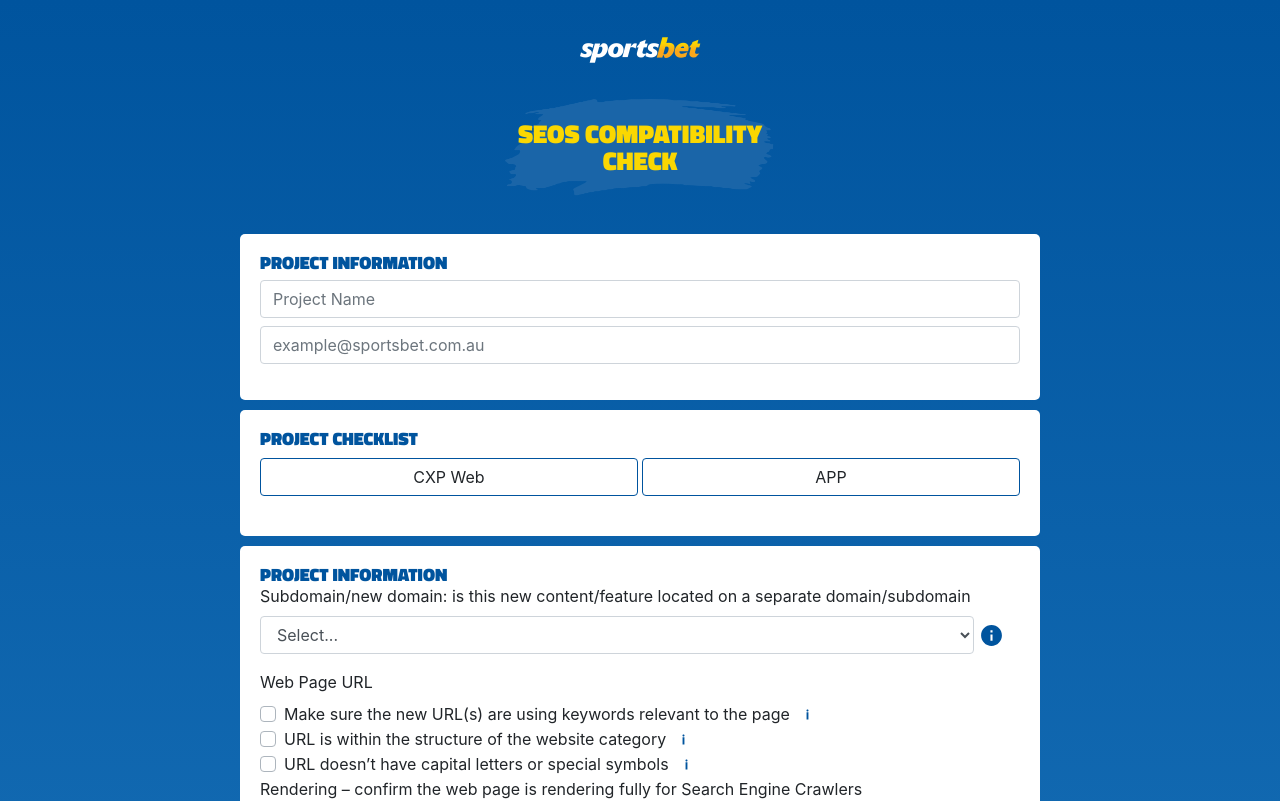
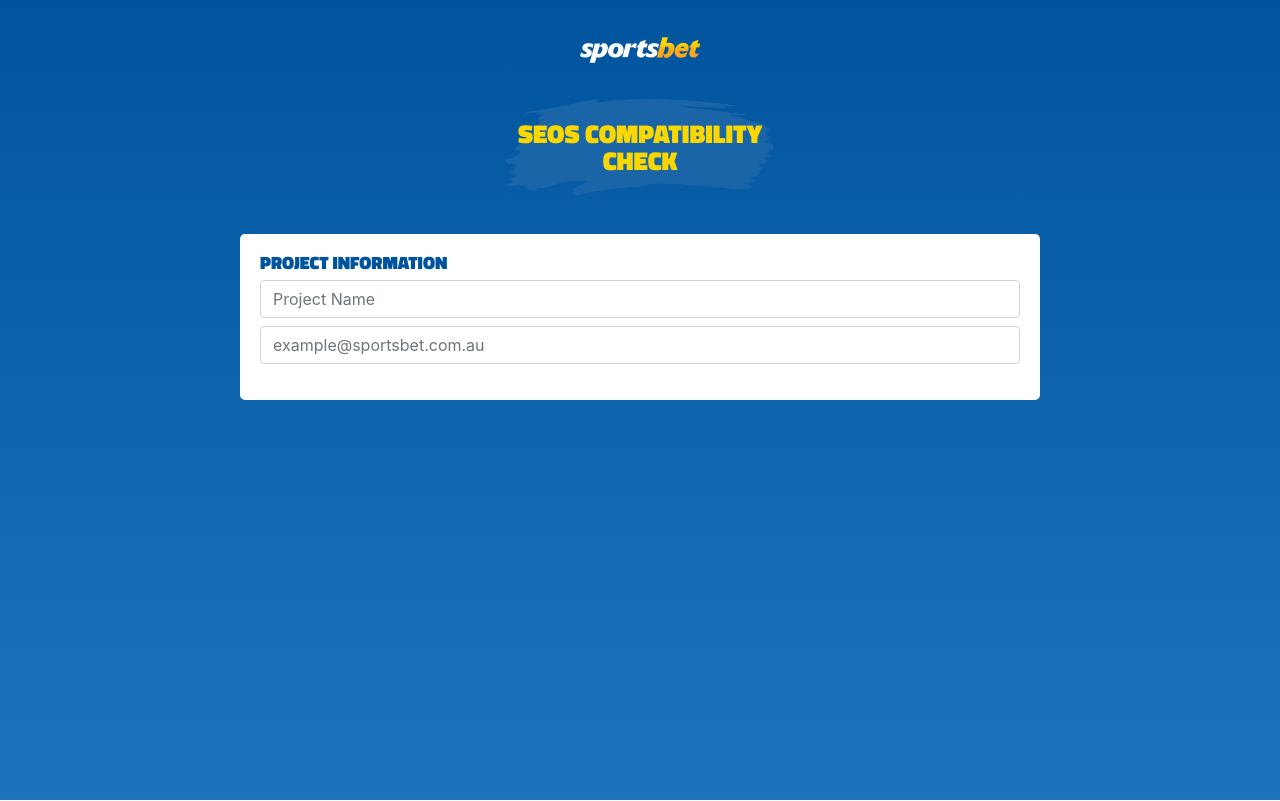
Before and after one commit to ventosae/ba-checklist, a React (Create React App) app in the folder ba-checklist/: page / in a window 1280 px wide. Shown: the top 801 px of the page. Built offline with nearby package versions, Linux system fonts and the light colour scheme.

Commit message:
start working on dynamic rendering / null state added to form generator

```diff
--- a/ba-checklist/src/componenets/appselector.js
+++ b/ba-checklist/src/componenets/appselector.js
@@ -3,6 +3,10 @@
 class AppSelector extends Component {
   state = { formTitle: "Project Checklist" };
   render() {
+    let render = this.props.render;
+    if (!render) {
+      return null;
+    } else {
       return (
         <section className="form-main__wrapper-m form-main__wrapper--form">
           <div className="form-main__wrapper-m__second">
@@ -28,5 +32,6 @@
       );
     }
   }
+}
 
 export default AppSelector;
--- a/ba-checklist/src/componenets/fields-generator.js
+++ b/ba-checklist/src/componenets/fields-generator.js
@@ -7,6 +7,7 @@
 function Fieldsgenerator(props) {
   const values = props.values;
   const changeListener = props.changeListener;
+  const blurHadnler = props.blurHadnler;
 
   return values.map(value => {
     if (value.type === "select") {
@@ -48,6 +49,7 @@
           inputId={value.inputId}
           inputPlaceholder={value.inputPlaceholder}
           errorMessage={value.errorMessage}
+          blurHadnler={blurHadnler}
         />
       );
     }
--- a/ba-checklist/src/componenets/form.js
+++ b/ba-checklist/src/componenets/form.js
@@ -15,59 +15,35 @@
     schema: "",
     pagespeed: "",
     content: "",
-    projectNameValid: true,
-    emailValid: true,
-    projectNameValid: true,
-    emailValid: true,
+    projectNameValid: " ",
+    emailValid: " ",
     domainValid: true,
     renderingValid: true,
     schemaValid: true,
     pagespeedValid: true,
     contentValid: true,
-    formErrors: {
-      projectName: "Plese enter project name",
-      email: "Email is invalid",
-      projectName: "Plese enter project name",
-      email: "Email is invalid",
-      domain: "Please pick an answer",
-      urlChecklist: "Please pick an answer",
-      rendering: "Please pick an answer",
-      title: "Please pick an answer",
-      description: "Please pick an answer",
-      h1: "Please pick an answer",
-      schema: "Please pick an answer, COME ON",
-      pagespeed: "Please pick an answer"
-    }
+    isAppSelectorActive: false,
+    isProjectInformationActive: false,
+    isAppInformationActive: false
   };
 
-  emailValid(key) {
-    const emailRegex = RegExp(
-      /^[a-zA-Z0-9.!#$%&’*+/=?^_`{|}~-]+@[a-zA-Z0-9-]+(?:\.[a-zA-Z0-9-]+)*$/
-    );
-
-    let result = emailRegex.test(key);
-    console.log("emailValid", result);
-    return result;
-  }
-
-  formValid = () => {
+  formValid = event => {
+    let eventType = event.target.type;
+    let eventId = event.target.name;
     let valid = true;
     const fields = this.state;
 
-    const fieldsKeys = [
-      "projectName",
-      "email",
-      "domain",
-      "rendering",
-      "schema",
-      "pagespeed",
-      "content"
-    ];
+    let fieldsKeys = [];
 
+    if (eventType === "text") {
+      fieldsKeys.push(eventId);
+    } else {
+      fieldsKeys = ["domain", "rendering", "schema", "pagespeed", "content"]; // weak part need to go through the dom and collect names. Or there is a better way?!
+    }
     for (var i = 0; i < fieldsKeys.length; i++) {
       let key = fieldsKeys[i];
-      console.log(key);
-      const projectNameStatus = this.lenghValid(fields[key]);
+      console.log("the name in state is", key);
+      const projectNameStatus = this.lenghValid(fields[key], eventId);
       let fieldsKeyString = String(key);
       let keyValid = fieldsKeyString.concat("Valid");
       console.log("Key Valid Value", keyValid);
@@ -78,6 +54,7 @@
         this.setState({ [keyValid]: projectNameStatus });
       }
     }
+
     return valid;
   };
 
@@ -92,22 +69,52 @@
     });
   };
 
-  lenghValid(key) {
-    let keyValue = key;
-    let keyValueLength = keyValue.length;
-    console.log("keyValueLength", keyValueLength);
-    return keyValueLength > 0 ? true : false;
+  emailValid(key) {
+    const emailRegex = RegExp(
+      /^[a-zA-Z0-9.!#$%&’*+/=?^_`{|}~-]+@[a-zA-Z0-9-]+(?:\.[a-zA-Z0-9-]+)*$/
+    );
+
+    let result = emailRegex.test(key);
+
+    return result;
+  }
+
+  lenghValid(key, name) {
+    const keyValue = key;
+    const eventName = name;
+
+    if (eventName === "email") {
+      return this.emailValid(key);
+    } else {
+      let keyValueLength = keyValue.length;
+      return keyValueLength > 0 ? true : false;
+    }
   }
 
   handleSubmit = event => {
     event.preventDefault();
 
-    if (this.formValid()) {
+    if (this.formValid(event)) {
       console.log("form is valid");
     } else {
       console.log("form is invalid");
     }
   };
+
+  handleImput = event => {
+    event.preventDefault();
+    let result = this.formValid(event);
+    if (result) {
+      this.setState({
+        isAppSelectorActive: [
+          this.state.projectNameValid === true && this.state.emailValid === true
+        ]
+          ? true
+          : false
+      });
+    }
+  };
+
   render() {
     const inputValues = [
       {
@@ -309,14 +316,17 @@
           changeListener={this.handleInputChange}
           inputValues={inputValues}
           formTitle="Project Information"
+          render={true}
           submitButton={false}
           sbumitHandler={this.handleSubmit}
+          blurHadnler={this.handleImput}
         />
-        <AppSelector />
+        <AppSelector render={this.state.isAppSelectorActive} />
         <Inputsform
           changeListener={this.handleInputChange}
           inputValues={inputChecklistValues}
           formTitle="Project Information"
+          render={this.state.isProjectInformationActive}
           submitButton={true}
           sbumitHandler={this.handleSubmit}
         />
--- a/ba-checklist/src/componenets/input.js
+++ b/ba-checklist/src/componenets/input.js
@@ -18,6 +18,7 @@
           onChange={props.inputChange}
           name={props.inputId}
           tooltipmessage={props.tooltipmessage}
+          onBlur={props.blurHadnler}
         />
         {/* <Info id={props.inputId} tooltiptextvalue={props.tooltipmessage} /> */}
         <Error errorMessage={props.errorMessage} />
--- a/ba-checklist/src/componenets/inputsForm.js
+++ b/ba-checklist/src/componenets/inputsForm.js
@@ -6,6 +6,11 @@
 class Inputsform extends Component {
   render() {
     const inputValues = this.props.inputValues;
+    let render = this.props.render;
+
+    if (!render) {
+      return null;
+    } else {
       return (
         <section className="form-main__wrapper-m form-main__wrapper--form">
           <div className="form-main__wrapper-m__second">
@@ -15,6 +20,7 @@
             <div className="form-group form-b__group">
               <Fieldsgenerator
                 changeListener={this.props.changeListener}
+                blurHadnler={this.props.blurHadnler}
                 values={inputValues}
               />
             </div>
@@ -27,5 +33,6 @@
       );
     }
   }
+}
 
 export default Inputsform;
```
Lines whose indentation alone changed are shown as unchanged.
